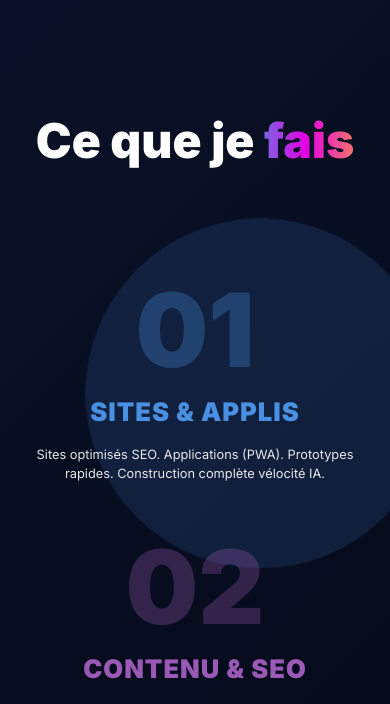
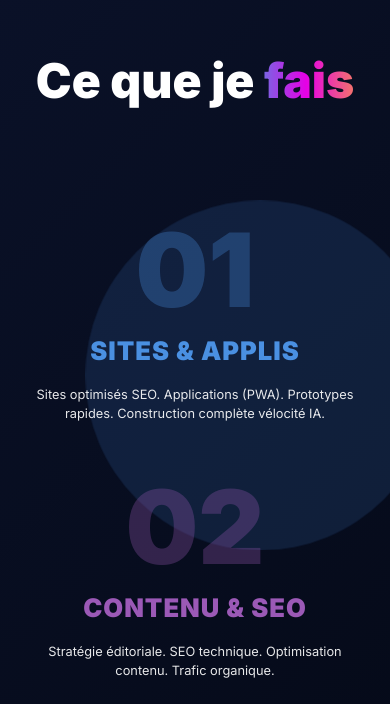
Before and after one commit to pierremichaudpm/studiomicho, a Next.js app: page / in a window 390 px wide. Shown: the part 933-1637 px from the top of the page. Built offline with nearby package versions, Linux system fonts and the light colour scheme.

Commit message:
Streamline section padding: consistent responsive padding across all sections

```diff
--- a/app/globals.css
+++ b/app/globals.css
@@ -37,7 +37,7 @@ section {
     display: flex;
     align-items: center;
     justify-content: center;
-    padding: 4rem 2rem;
+    padding: clamp(4rem, 8vh, 6rem) 2rem;
     position: relative;
     overflow: hidden;
 }
@@ -273,7 +273,6 @@ section {
 /* Services Section Styles */
 .services-section {
     min-height: 100vh;
-    padding: 8rem 2rem;
 }
 
 .services-container {
@@ -353,10 +352,6 @@ section {
 }
 
 @media (max-width: 968px) {
-    .services-section {
-        padding: 4rem 2rem;
-    }
-
     .services-grid {
         grid-template-columns: 1fr;
         gap: 2rem;
--- a/components/Portfolio.tsx
+++ b/components/Portfolio.tsx
@@ -303,7 +303,6 @@ const Portfolio: React.FC<PortfolioProps> = ({ onOpenModal }) => {
         background: "var(--bg-dark)",
         flexDirection: "column",
         position: "relative",
-        paddingTop: "8rem",
       }}
     >
       {/* Floating shapes */}
--- a/components/Services.tsx
+++ b/components/Services.tsx
@@ -39,7 +39,6 @@ const Services: React.FC = () => {
       className="services-section"
       style={{
         minHeight: "100vh",
-        padding: "8rem 2rem",
         background:
           "linear-gradient(135deg, var(--deep-blue) 0%, var(--bg-dark) 100%)",
         flexDirection: "column",
```
